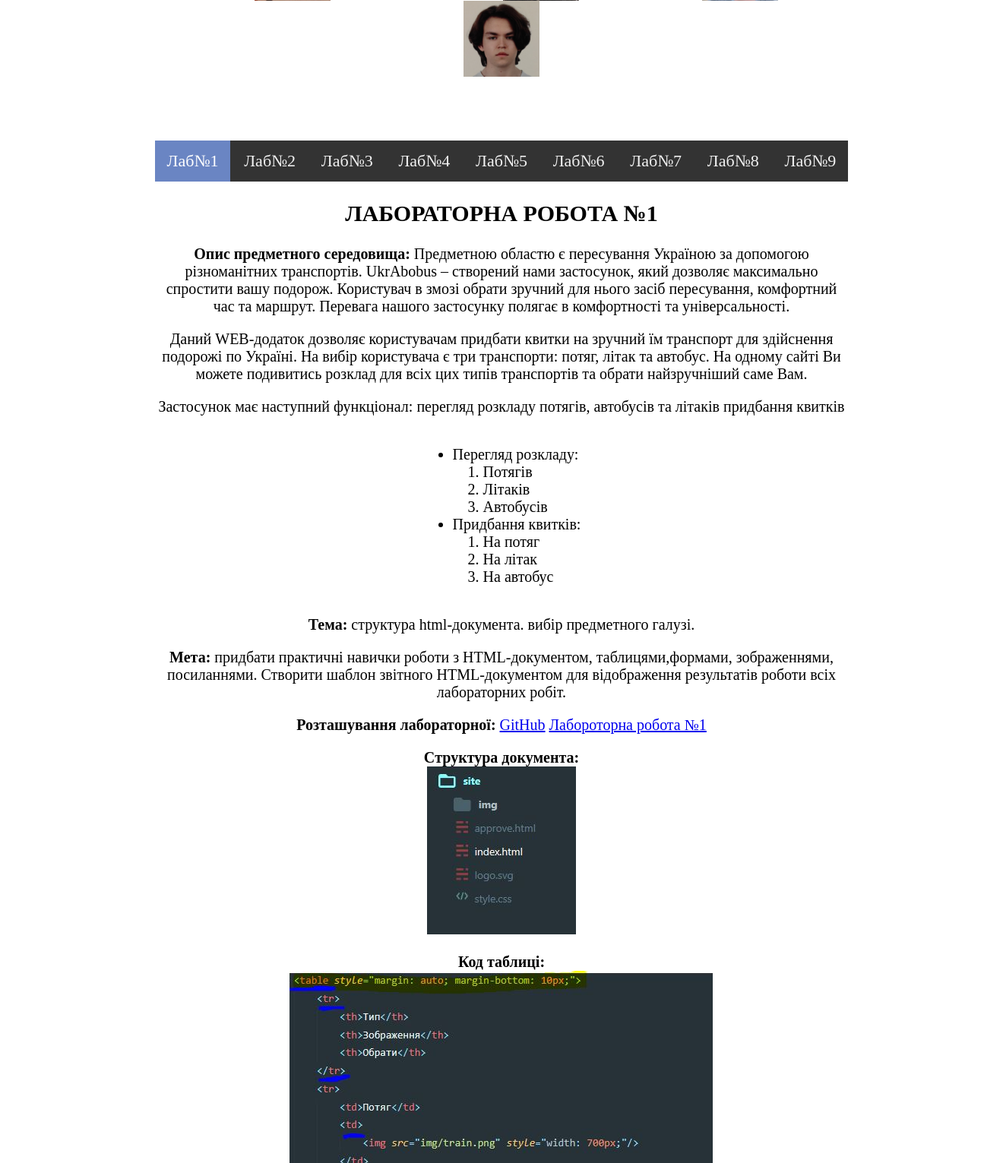
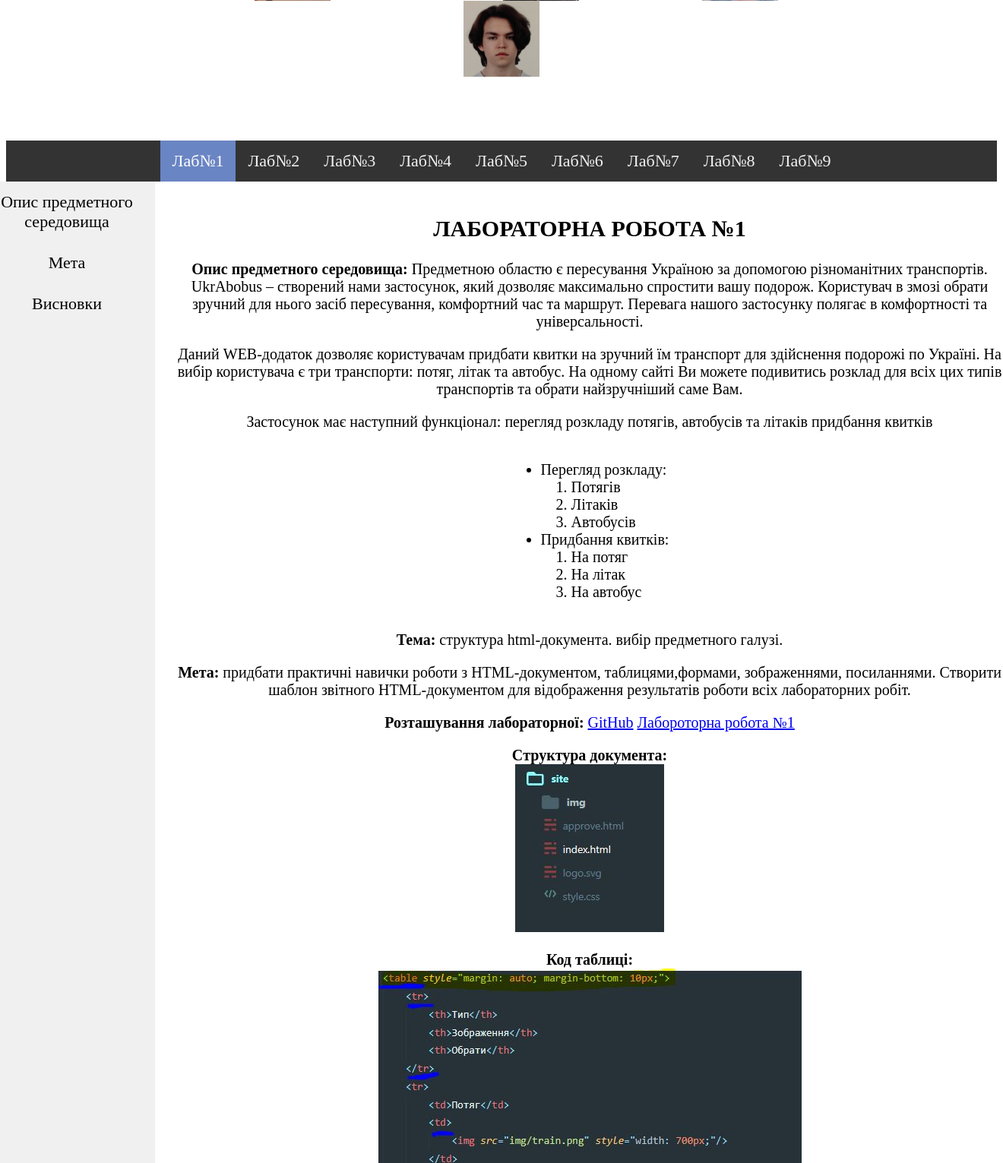
Before and after one commit to Jedich/web-lapki-team-1, a PHP site: page /lab1.html in a window 1320 px wide. Shown: the part 349-1880 px from the top of the page at 76% size. Run offline with PHP 8.4, Linux system fonts and the light colour scheme.

Commit message:
menu side buttons

```diff
--- a/reports/lab1.html
+++ b/reports/lab1.html
@@ -31,7 +31,13 @@
 		<a href="lab8.html">Лаб№8</a>
 		<a href="lab9.html">Лаб№9</a>
 	</div>
-
+	<div class="layout">
+		<div class="sidenav">
+			<a href="#summary">Опис предметного середовища</a>
+			<a href="#summary">Мета</a>
+			<a href="#summary">Висновки</a>
+		</div>
+		<div style="margin: 20px;">
 			<div class="content">
 				<h2>ЛАБОРАТОРНА РОБОТА №1</h2>
 				<p><b>Опис предметного середовища:</b> Предметною областю є пересування Україною за допомогою різноманітних транспортів. UkrAbobus – створений нами застосунок, який дозволяє максимально спростити вашу подорож. Користувач в змозі обрати зручний для нього засіб пересування, комфортний час та маршрут. Перевага нашого застосунку полягає в комфортності та універсальності. </p>
@@ -73,8 +79,9 @@
 				<b>Код зображення:</b> <br><img src="img/lab1/img.JPG"><br>
 				<b>Cкриншот зображення:</b><br> <img src="img/lab1/img_screen.JPG">
 
-		<p><b>Висновки: </b>Протягом цієї лабораторної роботи ми придбали практичні навички роботи  з HTML-документом, навчилися створювати таблиці, форми, та вставляти картинки і посилання</p>
+				<p id="summary"><b>Висновки: </b>Протягом цієї лабораторної роботи ми придбали практичні навички роботи  з HTML-документом, навчилися створювати таблиці, форми, та вставляти картинки і посилання</p>
 			</div>
-
+		</div>
+	</div>
 </body>
 </html>
--- a/reports/style.css
+++ b/reports/style.css
@@ -3,8 +3,8 @@
 	background-color: #333;
 	overflow: hidden;
 	display: flex;
-    justify-content: space-between;
-    width: 70%;
+	align-items: center;
+	justify-content: center;
 	margin: auto;
 
 }
@@ -47,7 +47,6 @@
 	text-align: center;
 	font-size: 20px;
 	margin: auto;
-    width: 70%;
 }
 
 .list{
@@ -55,6 +54,44 @@
 	justify-content: center;
 	font-size: 20px;
 }
-body{
 
+.layout{
+	width: 100%;
+	display: flex;
+	flex-direction: row;
+	flex-wrap: nowrap;
+	justify-content: center;
+	align-items: stretch;
+	align-content: center;
 }
+
+.sidenav{
+	background-color: #F0F0F0;
+	display: flex;
+	flex-direction: column;
+	flex-wrap: nowrap;
+	justify-content: flex-start;
+	align-items: flex-start;
+	align-content: space-between;
+}
+
+.sidenav a {
+	width: 200px;
+	float: right;
+	color: black;
+	text-align: center;
+	padding: 14px 16px;
+	text-decoration: none;
+	font-size: 22px;
+}
+
+.sidenav a:hover {
+	background-color: #ddd;
+	color: black;
+}
+
+/* Add a color to the active/current link */
+.sidenav a.active {
+	background-color: #6A85C3;
+	color: black;
+}
--- a/site/about.html
+++ b/site/about.html
@@ -14,7 +14,7 @@
 </head>
 
 <body>
-	<nav class="navbar navbar-expand-lg navbar-light bg-light">
+	<nav class="navbar navbar-expand-lg navbar-light bg-light" >
 		<div class="container-fluid">
 			<a class="navbar-brand" style="padding: 0" href="#">
 				<img
```
Lines whose indentation alone changed are shown as unchanged.
